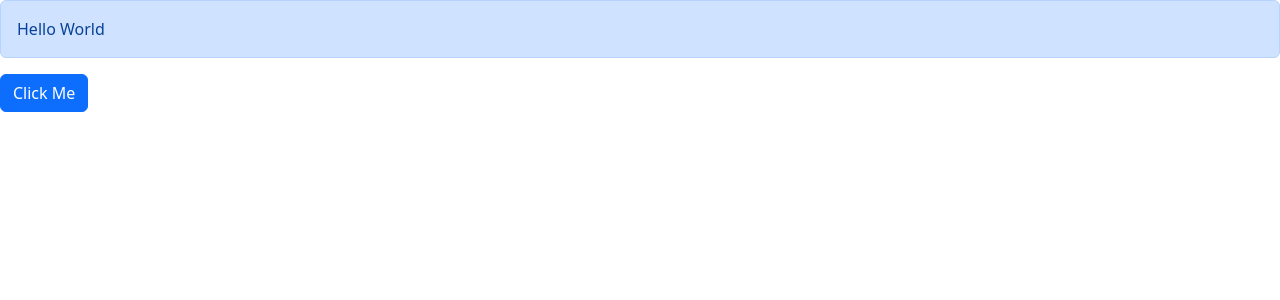
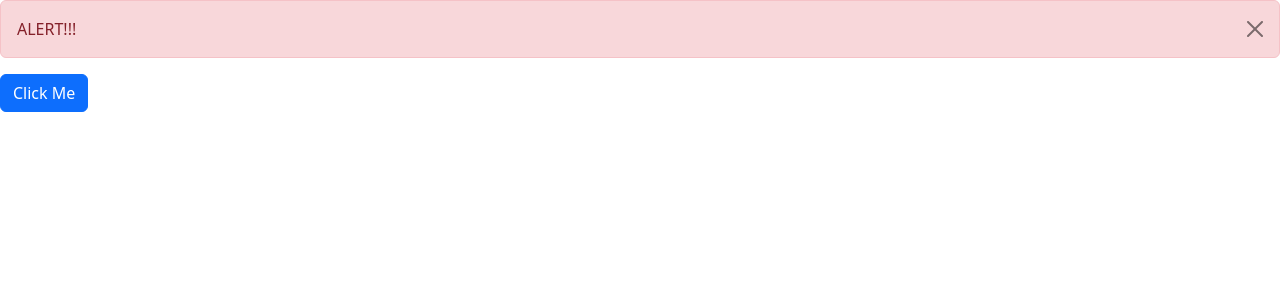
Before and after one commit to jmarron7/react-course, a React (Vite) app: page / in a window 1280 px wide. Both pictures are taken after a click on the button "Click Me". Shown: the top 300 px of the page. Built offline with nearby package versions, Linux system fonts and the light colour scheme.

Commit message:
exercise: alert component

```diff
--- a/src/App.tsx
+++ b/src/App.tsx
@@ -1,14 +1,16 @@
+import { useState } from "react";
 import Alert from "./components/Alert";
 import Button from "./components/Button";
 import ListGroup from "./components/ListGroup";
 
 function App() {
+  const [alertVisible, setAlertVisibility] = useState(false);
   return (
     <div>
-      <Alert>
-        Hello <span>World</span>
-      </Alert>
-      <Button onClick={() => console.log("Clicked")}>Click Me</Button>
+      {alertVisible && (
+        <Alert onClose={() => setAlertVisibility(false)}>ALERT!!!</Alert>
+      )}
+      <Button onClick={() => setAlertVisibility(true)}>Click Me</Button>
     </div>
   );
 }
--- a/src/components/Alert.tsx
+++ b/src/components/Alert.tsx
@@ -2,10 +2,22 @@ import { ReactNode } from "react";
 
 interface Props {
   children: ReactNode;
+  onClose: () => void;
 }
 
-const Alert = ({ children }: Props) => {
-  return <div className="alert alert-primary">{children}</div>;
+const Alert = ({ children, onClose }: Props) => {
+  return (
+    <div className="alert alert-danger alert-dismissible" role="alert">
+      {children}
+      <button
+        type="button"
+        className="btn-close alert-dismissable"
+        data-bs-dismiss="alert"
+        onClick={onClose}
+        aria-label="Close"
+      ></button>
+    </div>
+  );
 };
 
 export default Alert;
```
